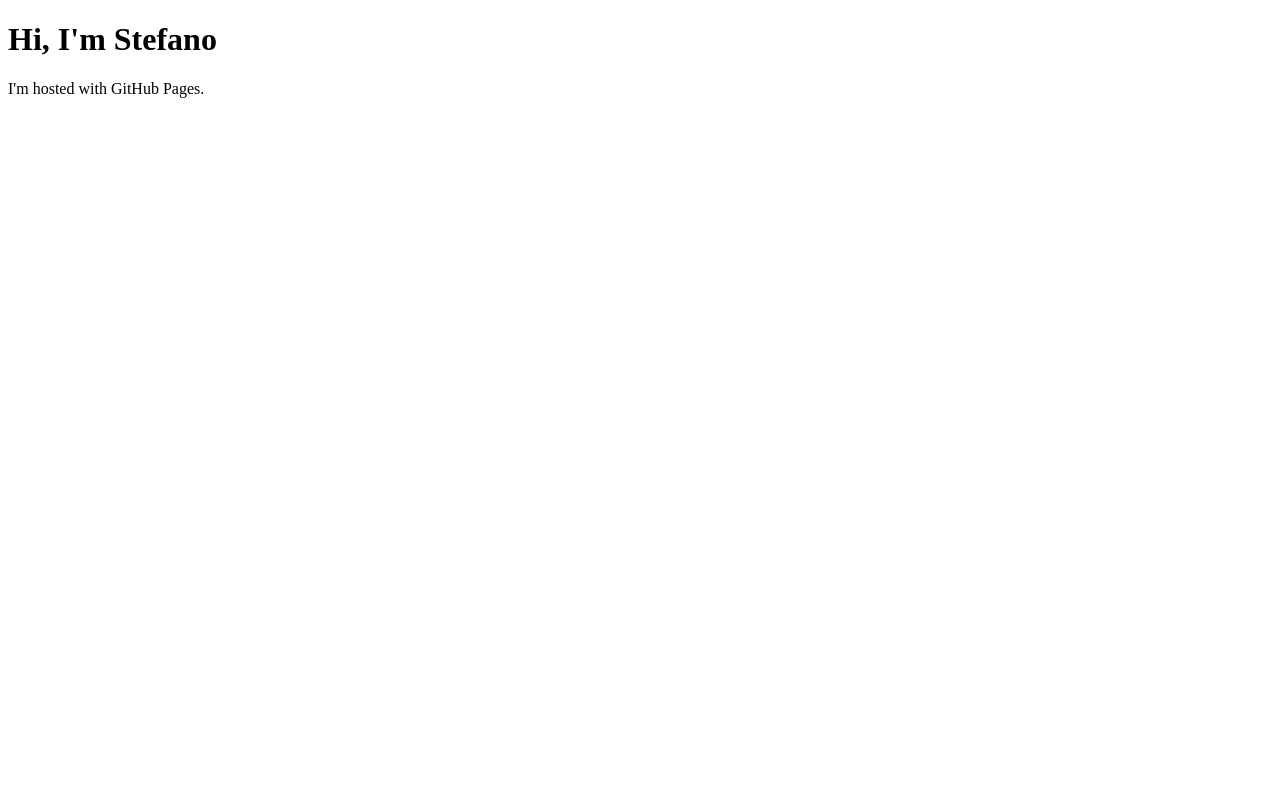
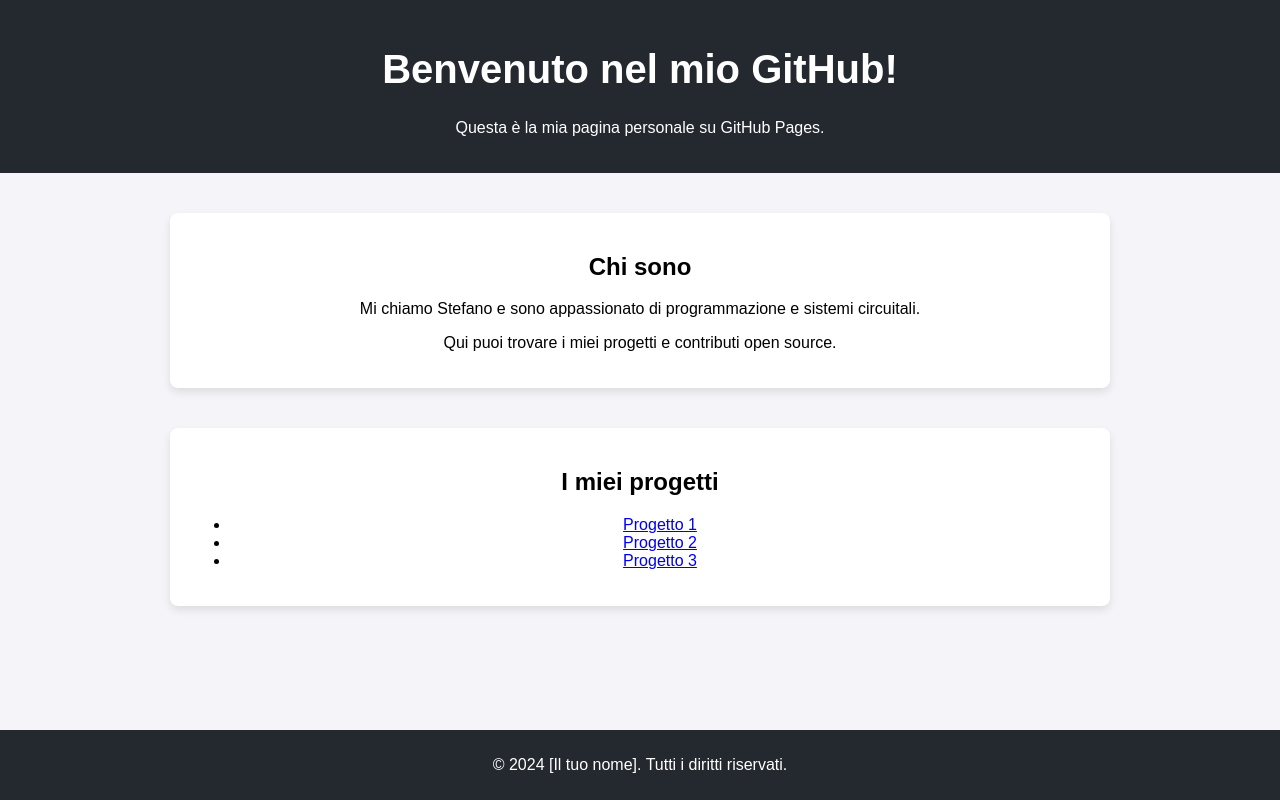
Before and after one commit to bulkideas/bulkideas.github.io, a plain HTML site: page index.html in a window 1280 px wide. Drawn offline with Linux system fonts and the light colour scheme.

Commit message:
Update index.html with chatgpt

```diff
--- a/index.html
+++ b/index.html
@@ -1,7 +1,69 @@
 <!DOCTYPE html>
-<html>
+<html lang="it">
+<head>
+    <meta charset="UTF-8">
+    <meta name="viewport" content="width=device-width, initial-scale=1.0">
+    <meta http-equiv="X-UA-Compatible" content="ie=edge">
+    <title>Benvenuto nel mio GitHub Page</title>
+    <link rel="stylesheet" href="style.css">
+    <style>
+        body {
+            font-family: Arial, sans-serif;
+            background-color: #f4f4f9;
+            margin: 0;
+            padding: 0;
+            text-align: center;
+        }
+        header {
+            background-color: #24292f;
+            color: white;
+            padding: 20px 0;
+        }
+        h1 {
+            font-size: 2.5em;
+        }
+        section {
+            margin: 40px auto;
+            padding: 20px;
+            max-width: 900px;
+            background-color: white;
+            border-radius: 8px;
+            box-shadow: 0 4px 8px rgba(0, 0, 0, 0.1);
+        }
+        footer {
+            background-color: #24292f;
+            color: white;
+            padding: 10px 0;
+            position: fixed;
+            width: 100%;
+            bottom: 0;
+            text-align: center;
+        }
+    </style>
+</head>
 <body>
-<h1>Hi, I'm Stefano</h1>
-<p>I'm hosted with GitHub Pages.</p>
+    <header>
+        <h1>Benvenuto nel mio GitHub!</h1>
+        <p>Questa è la mia pagina personale su GitHub Pages.</p>
+    </header>
+
+    <section>
+        <h2>Chi sono</h2>
+        <p>Mi chiamo Stefano e sono appassionato di programmazione e sistemi circuitali.</p>
+        <p>Qui puoi trovare i miei progetti e contributi open source.</p>
+    </section>
+
+    <section>
+        <h2>I miei progetti</h2>
+        <ul>
+            <li><a href="https://github.com/[tuo-username]/progetto1" target="_blank">Progetto 1</a></li>
+            <li><a href="https://github.com/[tuo-username]/progetto2" target="_blank">Progetto 2</a></li>
+            <li><a href="https://github.com/[tuo-username]/progetto3" target="_blank">Progetto 3</a></li>
+        </ul>
+    </section>
+
+    <footer>
+        <p>&copy; 2024 [Il tuo nome]. Tutti i diritti riservati.</p>
+    </footer>
 </body>
 </html>
```
